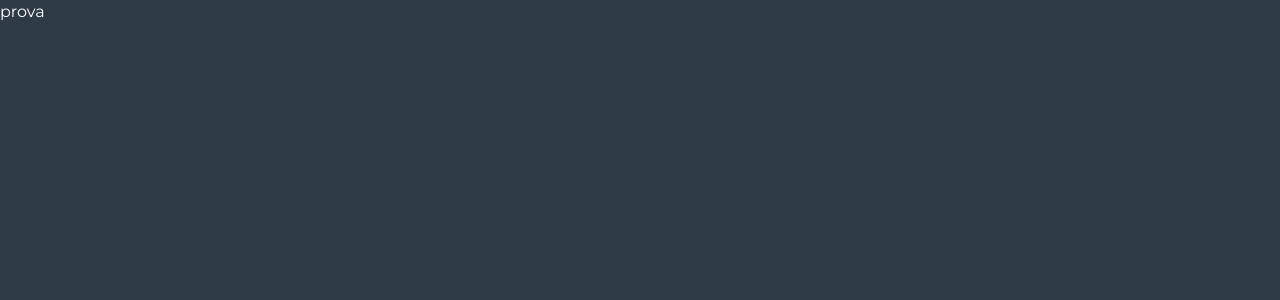
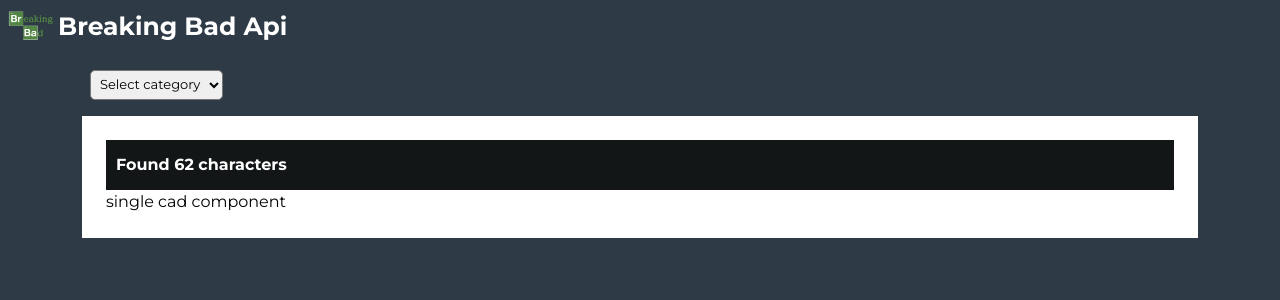
Before and after one commit to ValentinaZussino/vite-breaking-bad, a Vue app: page / in a window 1280 px wide. Shown: the top 300 px of the page. Built offline with nearby package versions, Linux system fonts and the light colour scheme.

Commit message:
agg e sistem comp header searchbar containercards

```diff
--- a/src/App.vue
+++ b/src/App.vue
@@ -1,13 +1,21 @@
 <template>
   <div>
-    prova
+    <HeaderComponent/>
+    <main class="container">
+    <SearchbarComponent/>
+    <ContainercardsComponent/>
+    </main>
   </div>
 </template>
 
 <script>
+import ContainercardsComponent from './components/ContainercardsComponent.vue';
+import HeaderComponent from './components/HeaderComponent.vue';
+import SearchbarComponent from './components/SearchbarComponent.vue';
+
   export default {
-
-  }
+    components: { HeaderComponent, SearchbarComponent, ContainercardsComponent }
+}
 </script>
 
 <style lang="scss" scoped>
--- a/src/assets/style/main.scss
+++ b/src/assets/style/main.scss
@@ -13,5 +13,7 @@
     font-family: $main-font;
     background-color: $bg-color;
     color: white;
-
 }
+img {
+    max-width: 100%;
+}
--- a/src/assets/style/partials/_variables.scss
+++ b/src/assets/style/partials/_variables.scss
@@ -1,5 +1,5 @@
 // COLORS
 $bg-color: rgb(46, 58, 70);
-$black-bar:rgb(33, 37, 41);
+$black-bar:rgb(19, 22, 23);
 // TYPOGRAPHY
 $main-font: 'Montserrat', sans-serif;
--- /dev/null
+++ b/src/components/ContainercardsComponent.vue
@@ -0,0 +1,28 @@
+<template>
+    <div class="container p-4 cards-container">
+        <div class="black-bar">
+            <p>Found 62 characters</p>
+        </div>
+        <SinglecardComponent/>
+    </div>
+</template>
+
+<script>
+import SinglecardComponent from './SinglecardComponent.vue';
+    export default {
+        name: 'ContainercardsComponent',
+        components: {SinglecardComponent}
+    }
+</script>
+
+<style lang="scss" scoped>
+@use '../assets/style/partials/_variables.scss' as *;
+.cards-container { background-color: white;}
+.black-bar {
+    background-color: $black-bar;
+    font-weight: bold;
+    height: 50px;
+    line-height: 50px;
+    padding-left: 10px;
+}
+</style>
--- /dev/null
+++ b/src/components/HeaderComponent.vue
@@ -0,0 +1,17 @@
+<template>
+    <header class="p-2">
+        <img src="../../public/img/imgbin_logo-breaking-bad-png.png" alt="breaking-bad logo">
+        <span class="text-capitalize fw-bold">breaking bad api</span>
+    </header>
+</template>
+
+<script>
+    export default {
+        name: 'HeaderComponent'
+    }
+</script>
+
+<style lang="scss" scoped>
+header img {width: 50px}
+header span {font-size: 25px; vertical-align:middle;}
+</style>
--- /dev/null
+++ b/src/components/SearchbarComponent.vue
@@ -0,0 +1,17 @@
+<template>
+    <div class="search-bar ps-2 my-3">
+        <select name="category" id="">
+            <option value="volvo">Select category</option>
+        </select>
+    </div>
+</template>
+
+<script>
+    export default {
+        name: 'SearchbarComponent'
+    }
+</script>
+
+<style lang="scss" scoped>
+.search-bar select { padding: 5px; font-size: 13px; border-radius: 5px;}
+</style>
--- /dev/null
+++ b/src/components/SinglecardComponent.vue
@@ -0,0 +1,15 @@
+<template>
+    <div>
+        single cad component
+    </div>
+</template>
+
+<script>
+    export default {
+        name: 'SinglecardComponent'
+    }
+</script>
+
+<style lang="scss" scoped>
+div {color: black;}
+</style>
```
